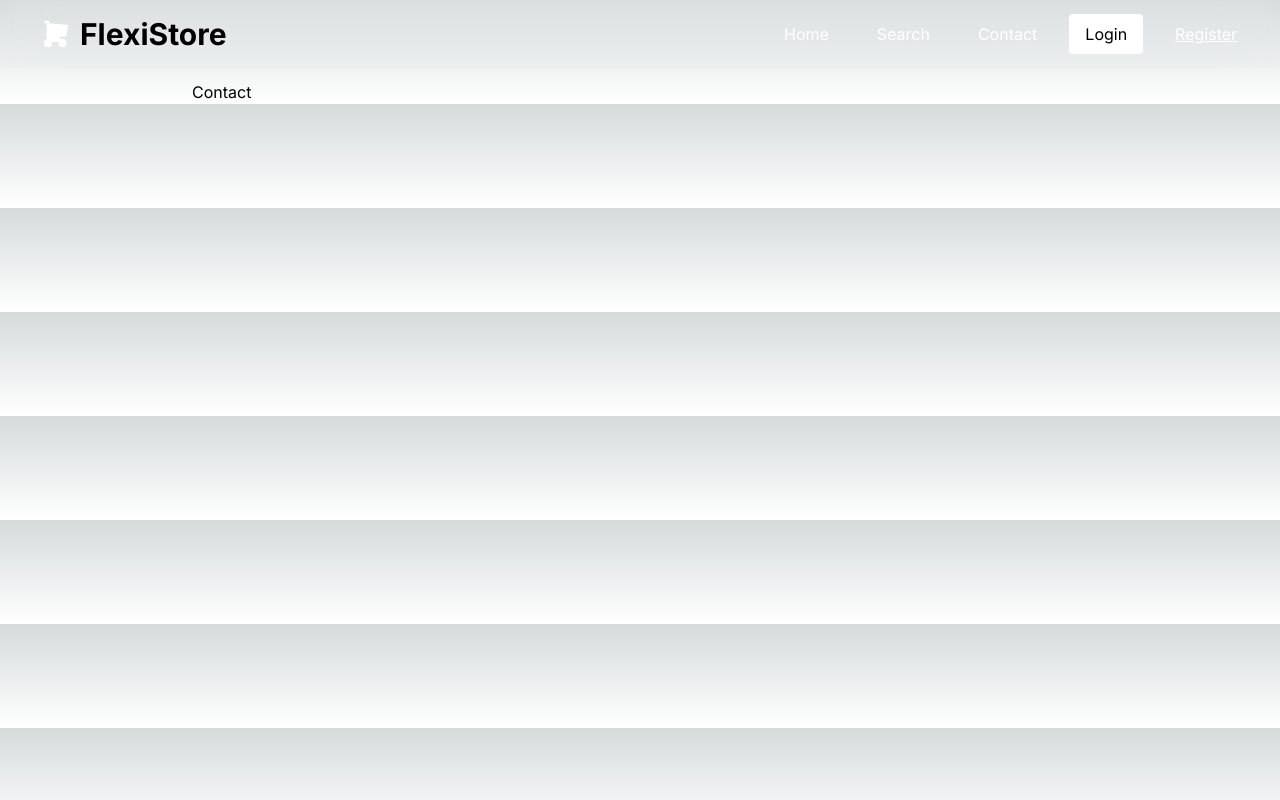
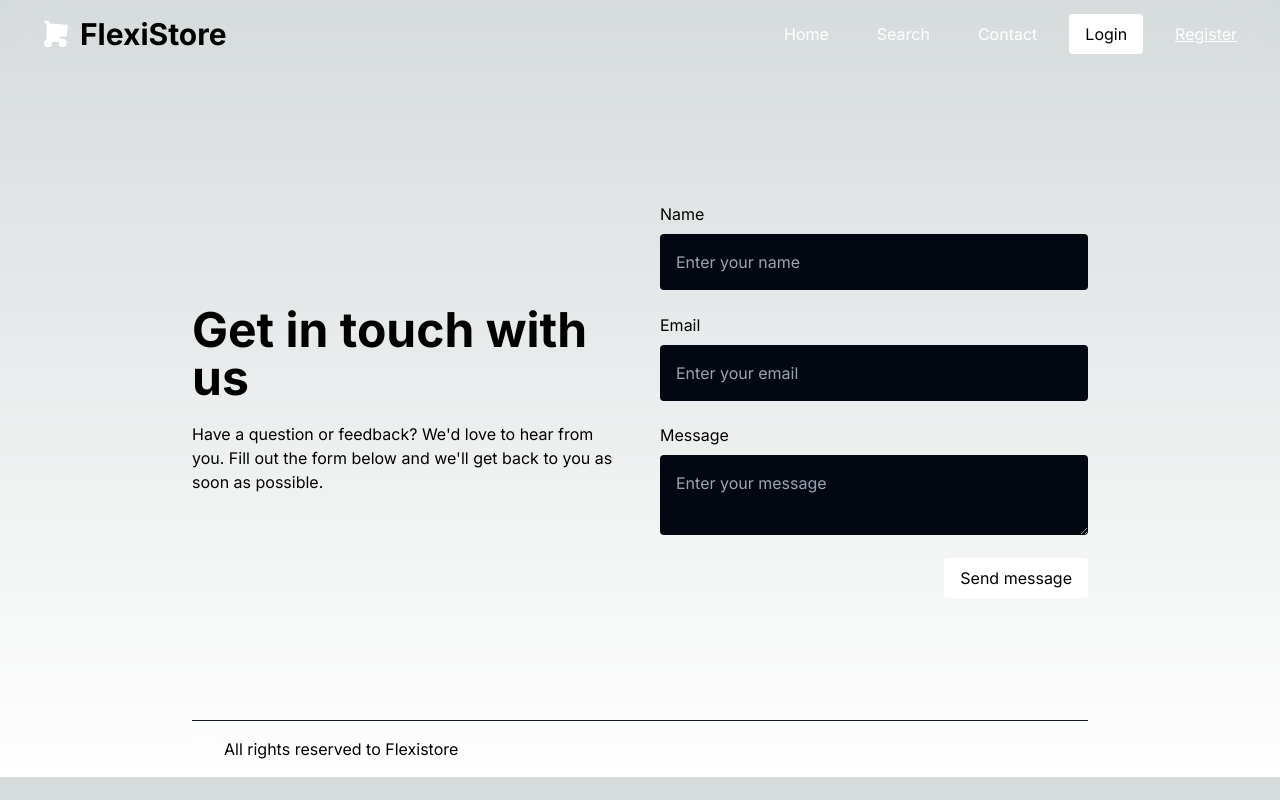
Before and after one commit to forjoa/flexistore, a Next.js app: page /home/contact in a window 1280 px wide. Built offline with nearby package versions, Linux system fonts and the light colour scheme; no server answers.

Commit message:
build: contact section in contact page

```diff
--- a/src/app/home/contact/page.tsx
+++ b/src/app/home/contact/page.tsx
@@ -1,9 +1,12 @@
 import Main from '@/components/home/globals/Main'
+import ContactUs from '@/components/home/index/ContactUs'
+import Footer from '@/components/home/index/Footer'
 
 export default function Contact() {
   return (
     <Main>
-      <p>Contact</p>
+      <ContactUs />
+      <Footer />
     </Main>
   )
 }
```
